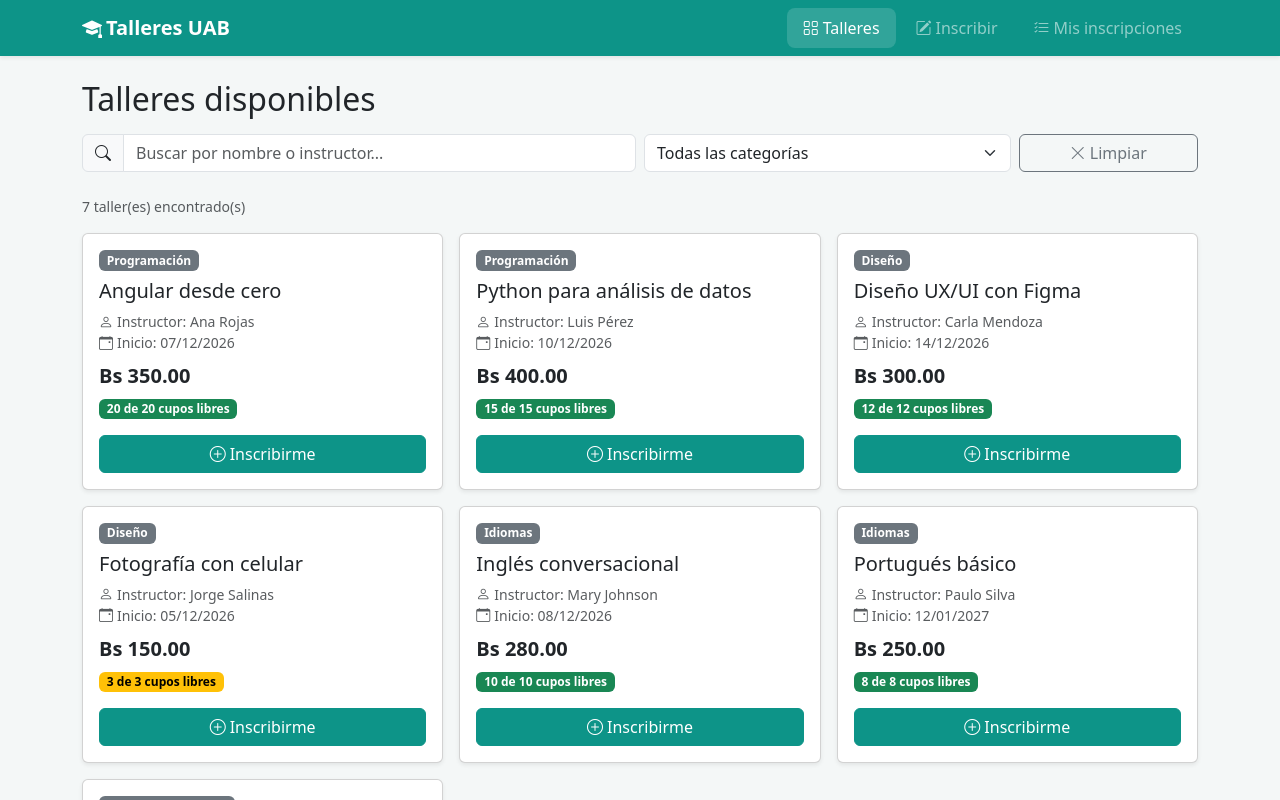
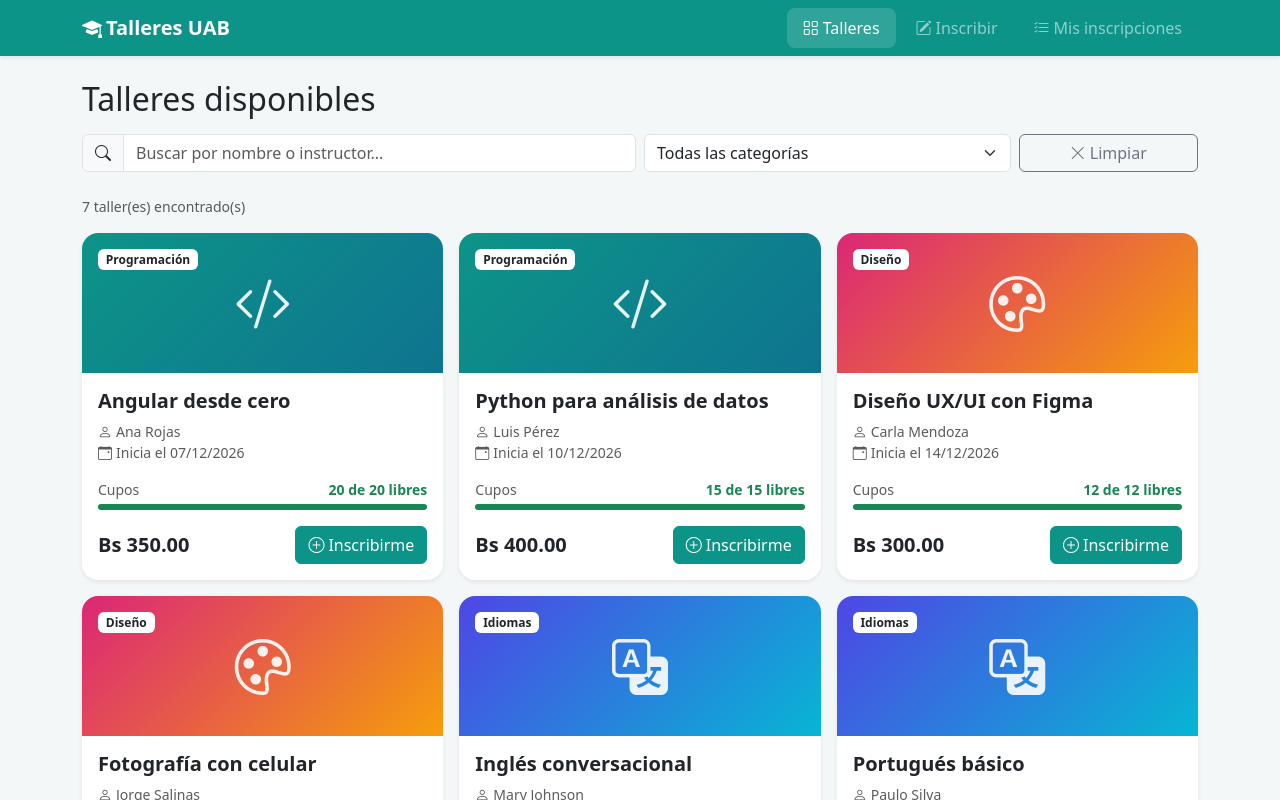
Before and after one commit to victorcastro-dot/angular-examen-final, an Angular app: page /talleres in a window 1280 px wide. Both pictures are taken after a click on the button "Limpiar". Shown: the top 800 px of the page. Built offline with nearby package versions, Linux system fonts and the light colour scheme.

Commit message:
Agregar carátula por categoría y barra de cupos en las tarjetas

```diff
--- a/src/app/components/taller-card/taller-card.html
+++ b/src/app/components/taller-card/taller-card.html
@@ -1,31 +1,50 @@
-<div class="card h-100 shadow-sm">
+<div class="card taller-card h-100 border-0 shadow-sm">
+  <div class="taller-portada" [style.background]="portada().fondo">
+    <i class="bi" [ngClass]="portada().icono"></i>
+    <span class="badge bg-white text-dark position-absolute top-0 start-0 m-3">{{ taller().categoria }}</span>
+  </div>
+
   <div class="card-body d-flex flex-column">
-    <span class="badge text-bg-secondary align-self-start mb-2">{{ taller().categoria }}</span>
-    <h5 class="card-title">{{ taller().nombre }}</h5>
-    <p class="card-text text-muted small mb-2">
-      <i class="bi bi-person me-1"></i>Instructor: {{ taller().instructor | titlecase }}<br />
-      <i class="bi bi-calendar-event me-1"></i>Inicio: {{ taller().fechaInicio | date: 'dd/MM/yyyy' }}
-    </p>
-    <p class="fs-5 fw-semibold mb-2">{{ taller().precio | currency: 'BOB' : 'Bs ' }}</p>
+    <h5 class="card-title fw-semibold">{{ taller().nombre }}</h5>
+    <ul class="list-unstyled small text-muted mb-3">
+      <li><i class="bi bi-person me-1"></i>{{ taller().instructor | titlecase }}</li>
+      <li><i class="bi bi-calendar-event me-1"></i>Inicia el {{ taller().fechaInicio | date: 'dd/MM/yyyy' }}</li>
+    </ul>
 
+    <div class="mt-auto">
+      <div class="d-flex justify-content-between small mb-1">
+        <span class="text-muted">Cupos</span>
         <span
-      class="badge mb-3 align-self-start"
+          class="fw-semibold"
           [ngClass]="{
-        'text-bg-success': taller().cupoDisponible > 3,
-        'text-bg-warning': taller().cupoDisponible > 0 && taller().cupoDisponible <= 3,
-        'text-bg-danger': taller().cupoDisponible === 0
+            'text-success': taller().cupoDisponible > 3,
+            'text-warning-emphasis': taller().cupoDisponible > 0 && taller().cupoDisponible <= 3,
+            'text-danger': taller().cupoDisponible === 0
           }"
         >
           @if (taller().cupoDisponible > 0) {
-        {{ taller().cupoDisponible }} de {{ taller().cupoTotal }} cupos libres
+            {{ taller().cupoDisponible }} de {{ taller().cupoTotal }} libres
           } @else {
             Sin cupos
           }
         </span>
+      </div>
+      <div class="progress mb-3" style="height: 6px">
+        <div
+          class="progress-bar"
+          [style.width.%]="porcentajeLibre()"
+          [ngClass]="{
+            'bg-success': taller().cupoDisponible > 3,
+            'bg-warning': taller().cupoDisponible > 0 && taller().cupoDisponible <= 3
+          }"
+        ></div>
+      </div>
 
+      <div class="d-flex align-items-center justify-content-between gap-2">
+        <span class="fs-5 fw-bold">{{ taller().precio | currency: 'BOB' : 'Bs ' }}</span>
         <button
           type="button"
-      class="btn btn-primary mt-auto"
+          class="btn btn-primary"
           [disabled]="taller().cupoDisponible === 0"
           (click)="onInscribir()"
         >
@@ -33,3 +52,5 @@
         </button>
       </div>
     </div>
+  </div>
+</div>
--- /dev/null
+++ b/src/app/components/taller-card/taller-card.scss
@@ -0,0 +1,26 @@
+.taller-card {
+  border-radius: 1rem;
+  overflow: hidden;
+  transition:
+    transform 0.15s ease,
+    box-shadow 0.15s ease;
+
+  &:hover {
+    transform: translateY(-4px);
+    box-shadow: 0 0.75rem 1.5rem rgba(0, 0, 0, 0.12) !important;
+  }
+}
+
+.taller-portada {
+  position: relative;
+  height: 140px;
+  display: flex;
+  align-items: center;
+  justify-content: center;
+  color: #fff;
+
+  > .bi {
+    font-size: 3.5rem;
+    opacity: 0.9;
+  }
+}
--- a/src/app/components/taller-card/taller-card.ts
+++ b/src/app/components/taller-card/taller-card.ts
@@ -1,16 +1,41 @@
-import { Component, input, output } from '@angular/core';
+import { Component, computed, input, output } from '@angular/core';
 import { CurrencyPipe, DatePipe, NgClass, TitleCasePipe } from '@angular/common';
 import { Taller } from '../../models';
+
+interface Portada {
+  icono: string;
+  fondo: string;
+}
+
+const PORTADAS: Record<string, Portada> = {
+  'Programación': { icono: 'bi-code-slash', fondo: 'linear-gradient(135deg, #0d9488, #0e7490)' },
+  'Diseño': { icono: 'bi-palette', fondo: 'linear-gradient(135deg, #db2777, #f59e0b)' },
+  'Idiomas': { icono: 'bi-translate', fondo: 'linear-gradient(135deg, #4f46e5, #06b6d4)' },
+  'Habilidades blandas': { icono: 'bi-mic', fondo: 'linear-gradient(135deg, #ea580c, #e11d48)' },
+};
+
+const PORTADA_POR_DEFECTO: Portada = {
+  icono: 'bi-mortarboard',
+  fondo: 'linear-gradient(135deg, #475569, #1e293b)',
+};
 
 @Component({
   selector: 'app-taller-card',
   imports: [NgClass, CurrencyPipe, DatePipe, TitleCasePipe],
   templateUrl: './taller-card.html',
+  styleUrl: './taller-card.scss',
 })
 export class TallerCard {
   taller = input.required<Taller>();
   inscribir = output<Taller>();
 
+  portada = computed(() => PORTADAS[this.taller().categoria] ?? PORTADA_POR_DEFECTO);
+
+  porcentajeLibre = computed(() => {
+    const t = this.taller();
+    return t.cupoTotal ? Math.round((t.cupoDisponible / t.cupoTotal) * 100) : 0;
+  });
+
   onInscribir() {
     this.inscribir.emit(this.taller());
   }
```
Lines whose indentation alone changed are shown as unchanged.
